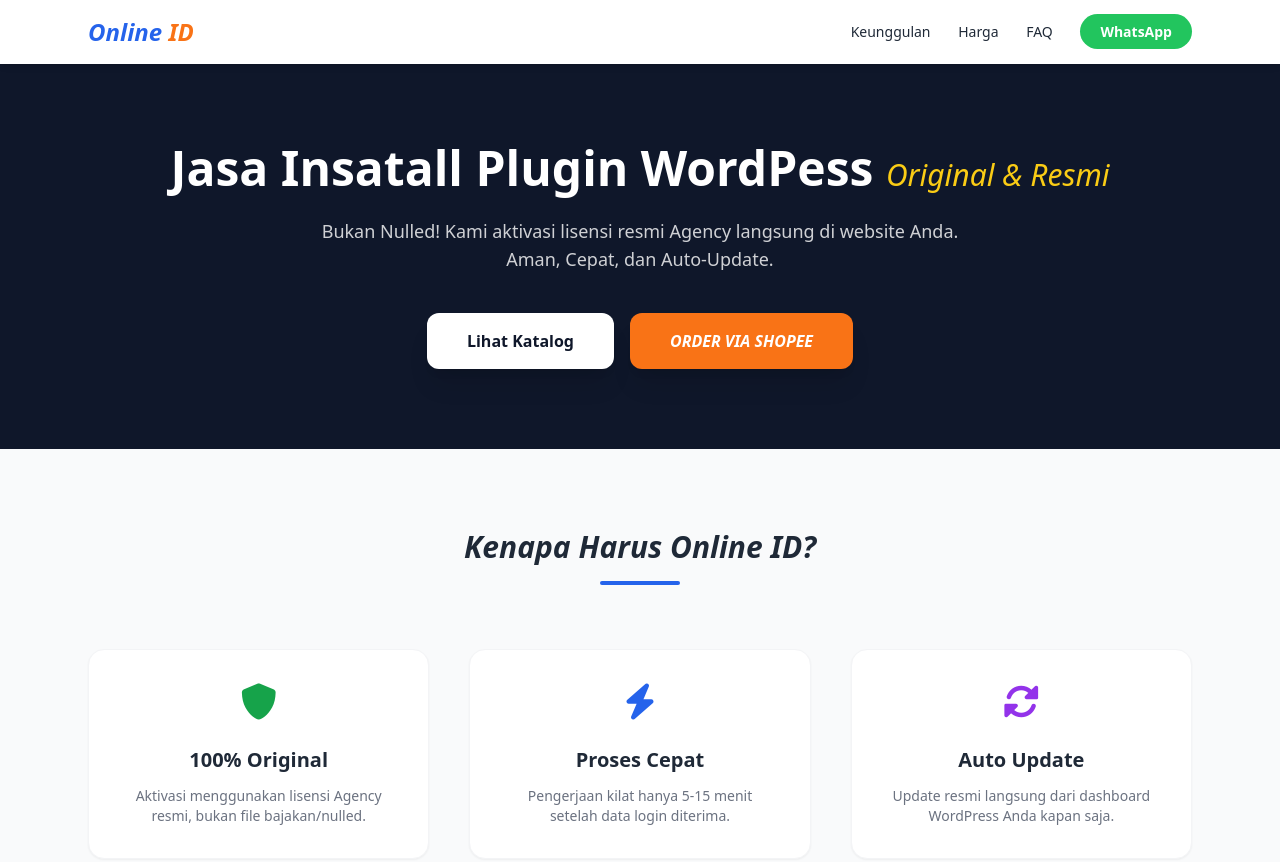
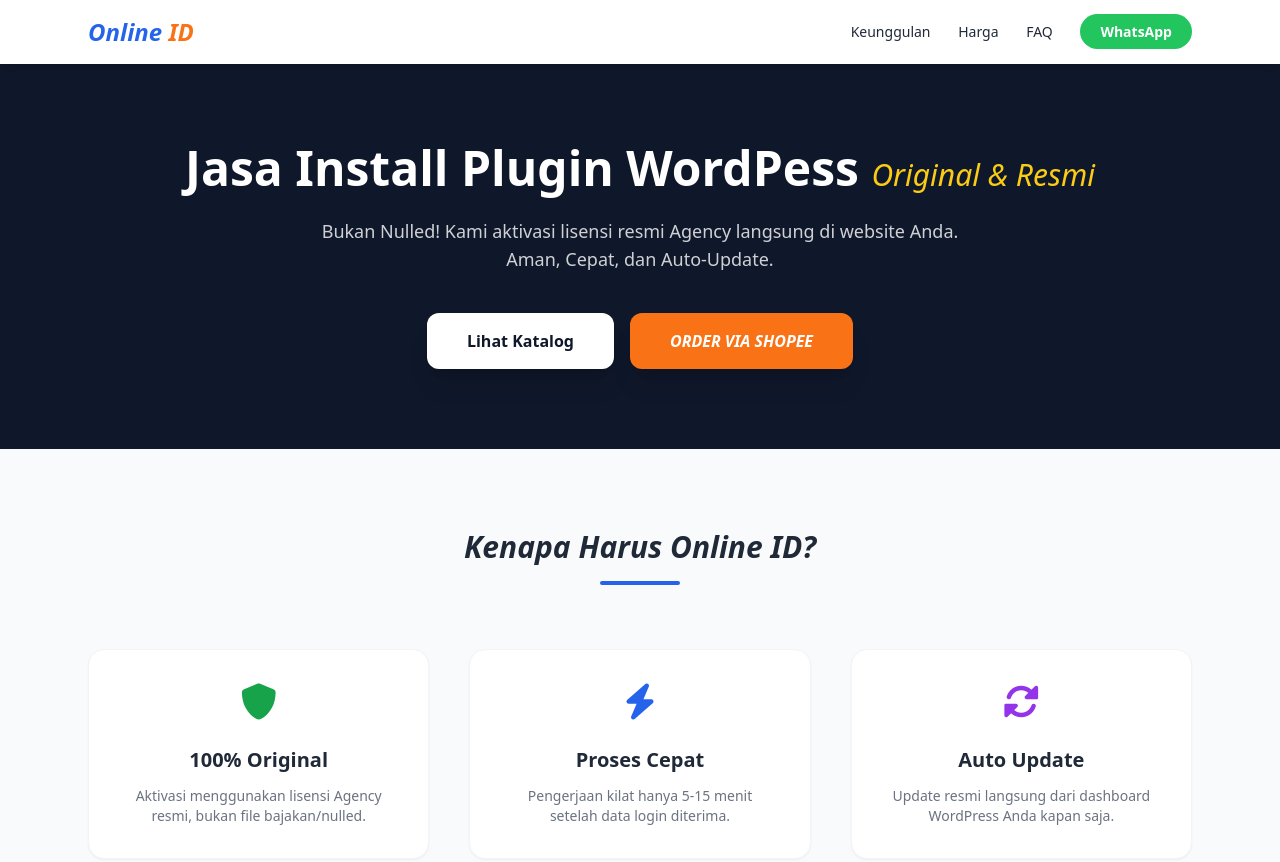
Before and after one commit to digdesain/jasainstall-wp, a plain HTML site: page index.html in a window 1280 px wide. Shown: the top 862 px of the page. Drawn offline with nearby package versions, Linux system fonts and the light colour scheme.

Commit message:
Update index.html

```diff
--- a/index.html
+++ b/index.html
@@ -48,7 +48,7 @@
     </nav>
 
     <header class="bg-slate-900 text-white py-20 px-6 text-center">
-        <h1 class="text-4xl md:text-5xl font-extrabold mb-6 leading-tight">Jasa Insatall Plugin WordPess <span class="text-yellow-400 font-light italic text-3xl block md:inline">Original & Resmi</span></h1>
+        <h1 class="text-4xl md:text-5xl font-extrabold mb-6 leading-tight">Jasa Install Plugin WordPess <span class="text-yellow-400 font-light italic text-3xl block md:inline">Original & Resmi</span></h1>
         <p class="text-lg opacity-80 mb-10 max-w-2xl mx-auto font-light">Bukan Nulled! Kami aktivasi lisensi resmi Agency langsung di website Anda. Aman, Cepat, dan Auto-Update.</p>
         <div class="flex flex-col md:flex-row justify-center gap-4">
             <a href="#harga" class="bg-white text-slate-900 px-10 py-4 rounded-xl font-bold shadow-xl">Lihat Katalog</a>
```
